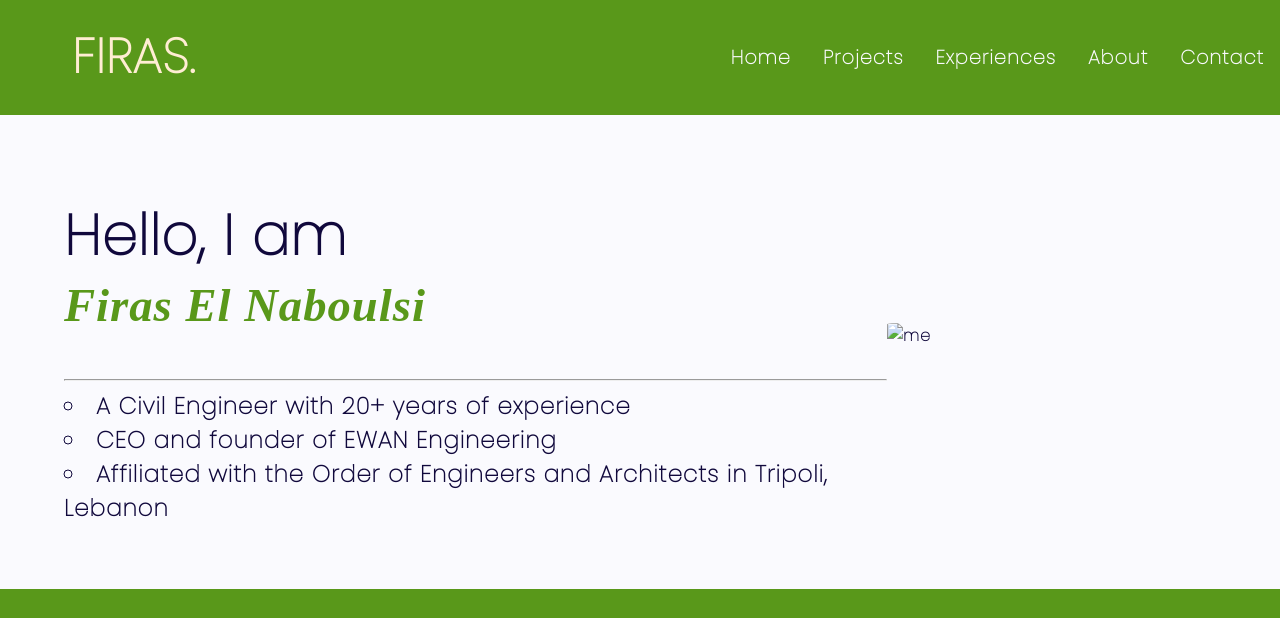
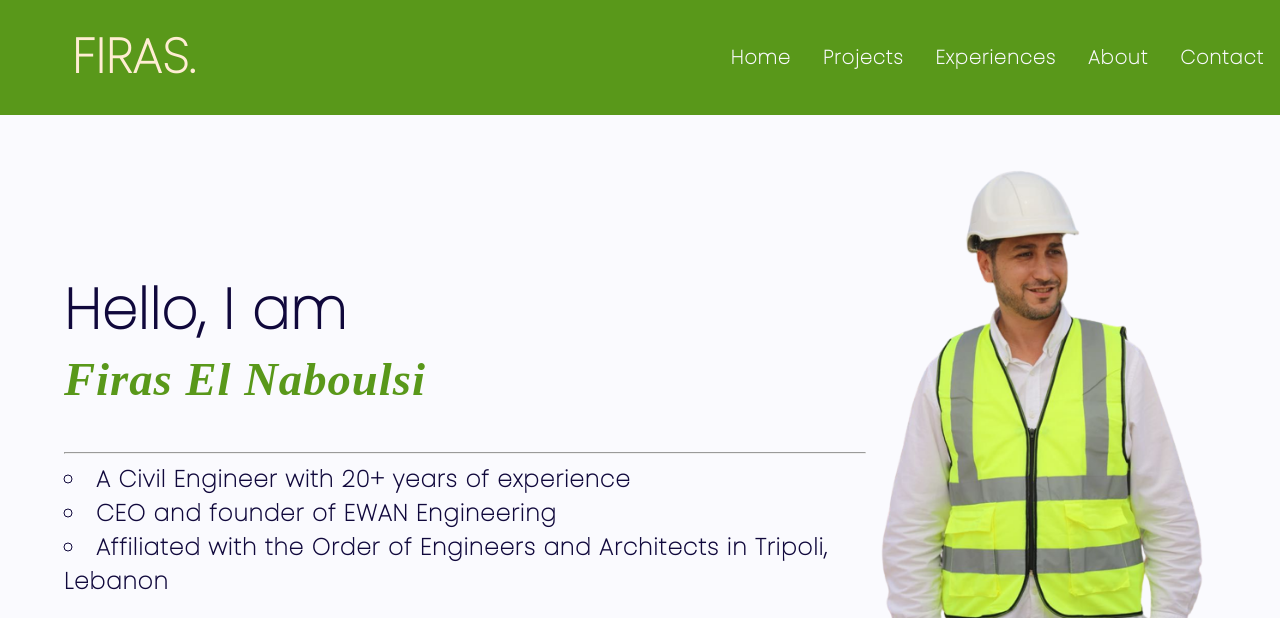
Before and after one commit to moesecc/firas-el-naboulsi, a plain HTML site: page index.html in a window 1280 px wide. Shown: the top 618 px of the page. Drawn offline with Linux system fonts and the light colour scheme; the site is published under a folder, as on GitHub Pages, so addresses that start at the root find nothing.

Commit message:
img changed

```diff
--- a/index.html
+++ b/index.html
@@ -35,7 +35,7 @@
         <li>CEO and founder of EWAN Engineering</li>
         <li>Affiliated with the Order of Engineers and Architects in Tripoli, Lebanon</li>
       </div>
-      <img class="img" src="/dad3.png" alt="me" />
+      <img class="img" src="dad3.png" alt="me" />
     </section>
 
     <!-- PROJECTS -->
```
